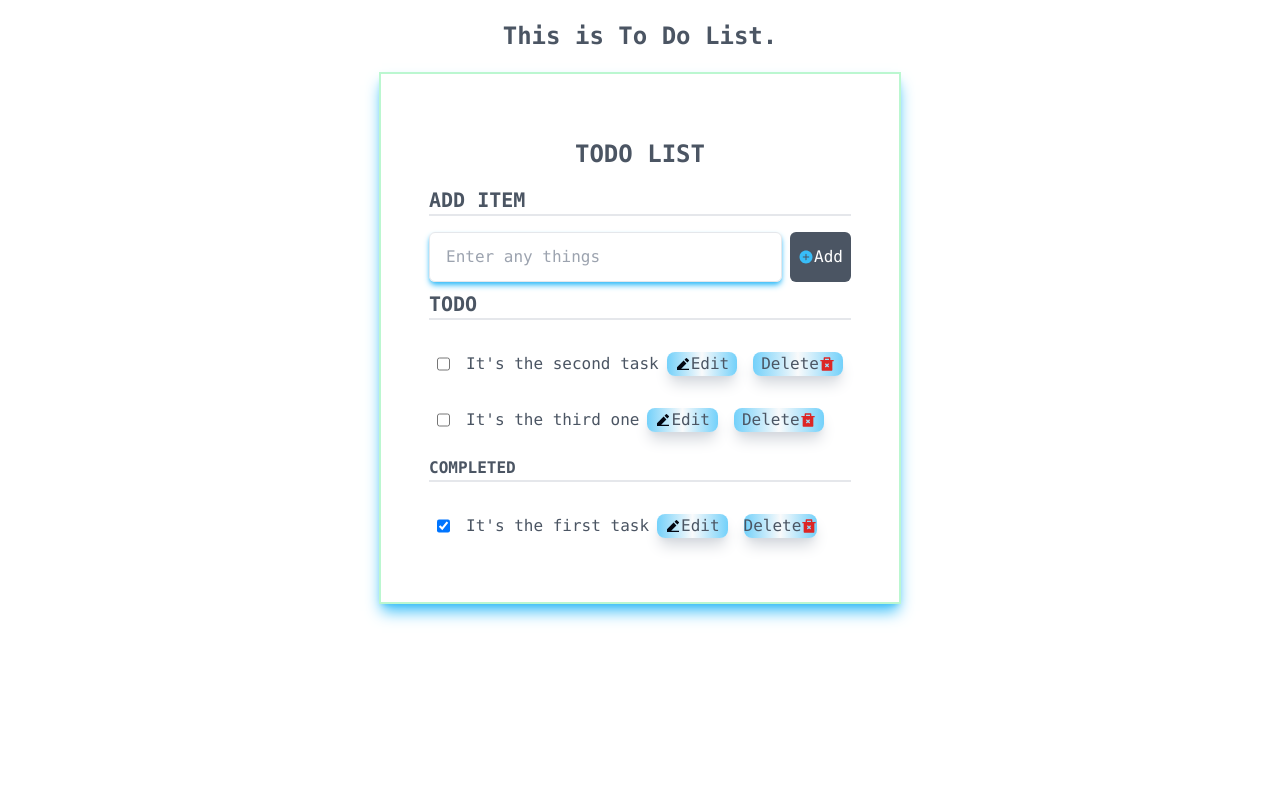
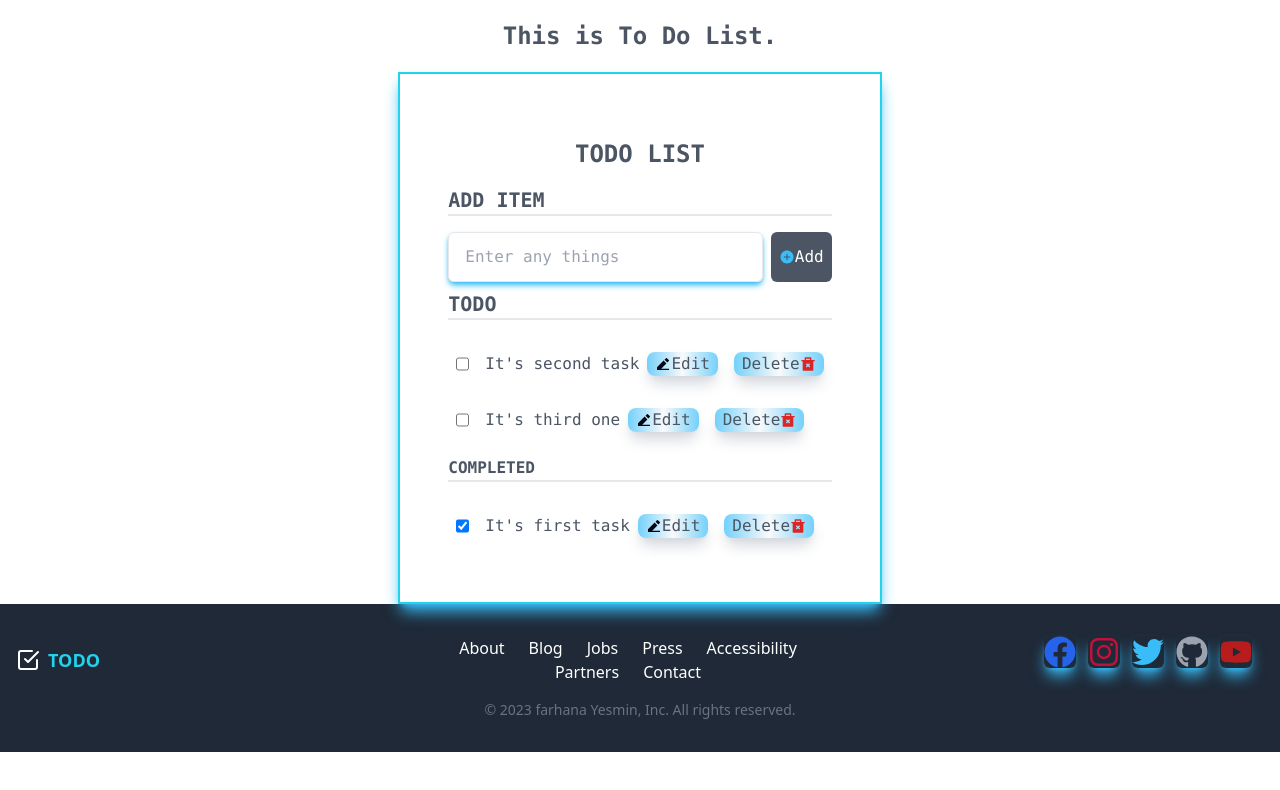
Before and after one commit to Farhanayesmin2/todo-list-task, a Next.js app in the folder apps/web/: page / in a window 1280 px wide. Shown: the top 790 px of the page. Built offline with nearby package versions, Linux system fonts and the light colour scheme.

Commit message:
Added the footer

```diff
--- a/apps/web/app/CompleteTask.tsx
+++ b/apps/web/app/CompleteTask.tsx
@@ -106,7 +106,7 @@ const Task = ({ task }: TaskProps): JSX.Element => {
       {taskContent}
       {/* Delete button */}
    <button
-				className=" sm:p-0 md:p-0 bg-gradient-to-r from-sky-400/70 via-gray-50 to-sky-400/70 flex items-center shadow-lg shadow-gray-300 hover:-translate-y-1 transition duration-500 rounded-lg px-2 ml-2"
+				className="  bg-gradient-to-r from-sky-400/70 via-gray-50 to-sky-400/70 flex items-center shadow-lg shadow-gray-300 hover:-translate-y-1 transition duration-500 rounded-lg px-2 ml-2"
 				onClick={() => {
 					Swal.fire({
 						title: "Delete Task",
--- a/apps/web/app/layout.tsx
+++ b/apps/web/app/layout.tsx
@@ -1,3 +1,7 @@
+import React from 'react';
+import { FaFacebook, FaInstagram, FaTwitter, FaGithub, FaYoutube } from 'react-icons/fa';
+import { FiCheckSquare } from 'react-icons/fi';
+
 export default function RootLayout({
   children,
 }: {
@@ -5,7 +9,53 @@ export default function RootLayout({
 }) {
   return (
     <html lang="en">
-      <body>{children}</body>
+      <body>{children}
+
+
+
+
+       <footer className="bg-gray-800 text-white py-8 px-4">
+  <div className="container mx-auto grid grid-cols-1 gap-4 md:grid-cols-3 md:justify-between">
+    <div className="flex items-center justify-center md:justify-start mb-4 md:mb-0">
+      <span className="text-2xl mr-2 text-white">
+        <FiCheckSquare />
+      </span>
+      <span className="text-lg text-cyan-400 font-bold">TODO</span>
+    </div>
+    <div className="flex flex-wrap justify-center md:justify-center">
+      <a href="/" className="text-white mr-6 mb-2 md:mb-0">About</a>
+      <a href="/" className="text-white mr-6 mb-2 md:mb-0">Blog</a>
+      <a href="/" className="text-white mr-6 mb-2 md:mb-0">Jobs</a>
+      <a href="/" className="text-white mr-6 mb-2 md:mb-0">Press</a>
+      <a href="/" className="text-white mr-6 mb-2 md:mb-0">Accessibility</a>
+      <a href="/" className="text-white mr-6 mb-2 md:mb-0">Partners</a>
+      <a href="/" className="text-white mr-6 mb-2 md:mb-0">Contact</a>
+    </div>
+    <div className="flex justify-center md:justify-end mt-4 md:mt-0">
+      <a href="/" className="text-white mr-3">
+        <FaFacebook className="w-8 h-8 rounded-md text-blue-600 shadow-lg shadow-sky-400" />
+      </a>
+      <a href="/" className="text-white mr-3">
+        <FaInstagram className="w-8 h-8 rounded-md text-rose-700 shadow-lg shadow-sky-400" />
+      </a>
+      <a href="/" className="text-white mr-3">
+        <FaTwitter className="w-8 h-8 rounded-md text-sky-400 shadow-lg shadow-sky-400" />
+      </a>
+      <a href="/" className="text-white mr-3">
+        <FaGithub className="w-8 h-8 rounded-md text-gray-400 shadow-lg shadow-sky-400" />
+      </a>
+      <a href="/" className="text-white mr-3">
+        <FaYoutube className="w-8 h-8 rounded-md text-red-700 shadow-lg shadow-sky-400" />
+      </a>
+    </div>
+  </div>
+  <div className="container mx-auto mt-4 text-center">
+    <p className="text-gray-500 text-sm">&copy; {new Date().getFullYear()} farhana Yesmin, Inc. All rights reserved.</p>
+  </div>
+</footer>
+
+
+      </body>
     </html>
   );
 }
--- a/apps/web/app/page.tsx
+++ b/apps/web/app/page.tsx
@@ -4,7 +4,7 @@ import AddTask from './AddTask';
 import { CompleteTask } from './CompleteTask';
 import { TaskList } from './TaskList';
 import { TasksProvider } from './useProviders';
-export default function Page() {
+export default function HomePage() {
   return (
     <>
      <div className='font-mono text-gray-600'>
@@ -13,7 +13,7 @@ export default function Page() {
        </h1>
    <TasksProvider>
      <div className='flex flex-row justify-center w-full h-full mt-5'>
-     <div className="border-green-200 border-2 shadow-lg shadow-sky-400 w-auto h-auto p-12">
+     <div className="border-cyan-400 border-2 shadow-lg shadow-sky-400 w-auto h-auto p-12">
         <p className='text-2xl text-center font-bold p-4'>TODO LIST</p>
         <p className='text-md text-left text-xl font-bold'>ADD ITEM</p>
              <div className='border-t-2 py-2'></div>
--- a/apps/web/app/useProviders.tsx
+++ b/apps/web/app/useProviders.tsx
@@ -56,9 +56,9 @@ export const tasksReducer = (tasks: Task[], action: TaskAction): Task[] => {
 
 // Define the initial tasks
 const initialTasks: Task[] = [
-  { id: 0, text: "It's the first task", done: true },
-  { id: 1, text: "It's the second task", done: false },
-  { id: 2, text: "It's the third one", done: false },
+  { id: 0, text: "It's first task", done: true },
+  { id: 1, text: "It's  second task", done: false },
+  { id: 2, text: "It's  third one", done: false },
 ];
 
 // Create the TasksProvider component
```
